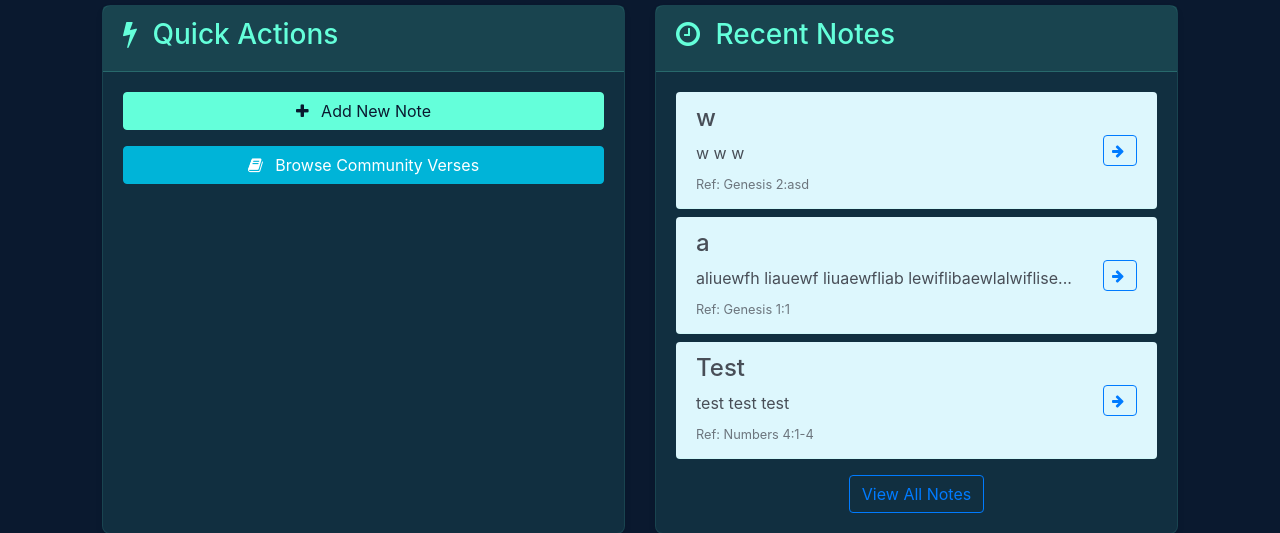
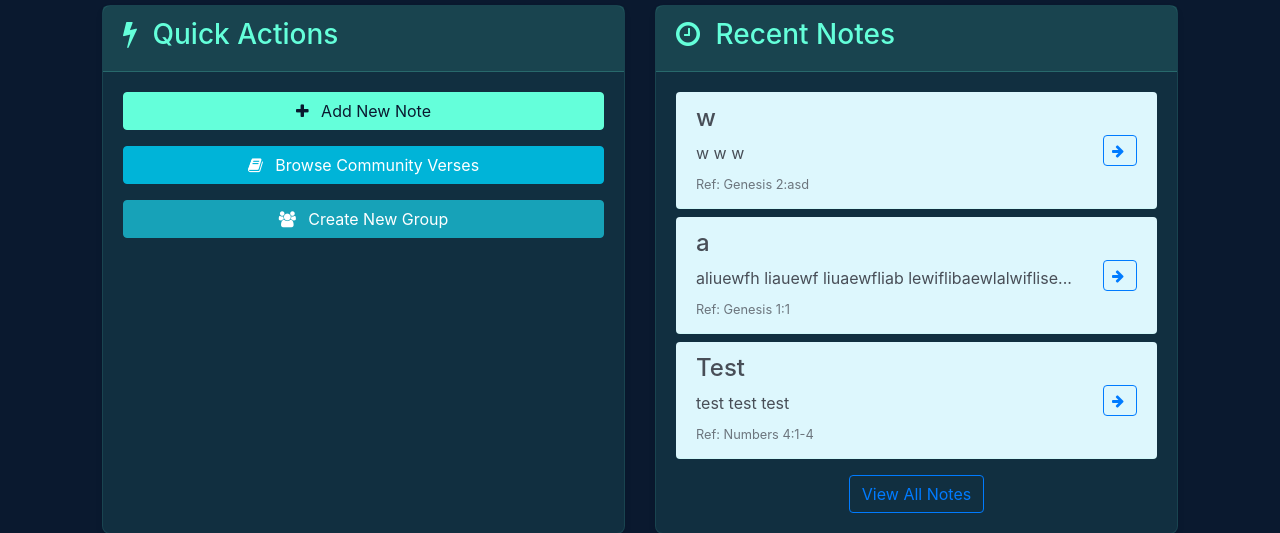
Before and after one commit to malapropist/flask_study, a Flask app: page /home in a window 1280 px wide. Shown: the part 200-733 px from the top of the page. Run offline with Flask 3, Linux system fonts and the light colour scheme; a user stored in the database is signed in; some libraries are stand-ins or nearby versions.

Commit message:
group creation button

```diff
--- a/website/__init__.py
+++ b/website/__init__.py
@@ -45,13 +45,15 @@ def create_app():
     def load_user(id):
         return User.query.get(int(id))
 
+
+
     scheduler.init_app(app)
     scheduler.add_job(id='reset_weekly_scores',
                      func=lambda: reset_weekly_scores(app),
                      trigger='cron',
                      day_of_week='sun',
                      hour=0,
-                     minute=0)  # Run at midnight on Sundays
+                     minute=0)  # Run every Sunday at midnight
     scheduler.start()
 
     return app
--- a/website/templates/home.html
+++ b/website/templates/home.html
@@ -22,7 +22,36 @@
                     <a href="/community" class="btn btn-primary mb-3">
                         <i class="fa fa-book"></i> Browse Community Verses
                     </a>
+                    <button type="button" class="btn btn-info mb-3" data-bs-toggle="modal"
+                        data-bs-target="#createGroupModal">
+                        <i class="fa fa-users"></i> Create New Group
+                    </button>
                 </div>
+            </div>
+        </div>
+    </div>
+
+    <!-- Create Group Modal -->
+    <div class="modal fade" id="createGroupModal" tabindex="-1" aria-labelledby="createGroupModalLabel"
+        aria-hidden="true">
+        <div class="modal-dialog">
+            <div class="modal-content">
+                <div class="modal-header">
+                    <h5 class="modal-title" id="createGroupModalLabel">Create New Group</h5>
+                    <button type="button" class="btn-close" data-bs-dismiss="modal" aria-label="Close"></button>
+                </div>
+                <form method="POST" action="{{ url_for('views.create_group') }}">
+                    <div class="modal-body">
+                        <div class="mb-3">
+                            <label for="group_name" class="form-label">Group Name</label>
+                            <input type="text" class="form-control" id="group_name" name="group_name" required>
+                        </div>
+                    </div>
+                    <div class="modal-footer">
+                        <button type="button" class="btn btn-secondary" data-bs-dismiss="modal">Cancel</button>
+                        <button type="submit" class="btn btn-primary">Create Group</button>
+                    </div>
+                </form>
             </div>
         </div>
     </div>
--- a/website/views.py
+++ b/website/views.py
@@ -1,9 +1,10 @@
 from flask import Blueprint, render_template, request, flash, jsonify, g, send_from_directory, redirect, url_for, session
 from flask_login import login_user, login_required, logout_user, current_user
-from .models import Note, User
+from .models import Note, User, Group
 from . import db
 from .verseus import Verse_Test
 import json
+import secrets
 
 views = Blueprint('views', __name__)
 
@@ -175,3 +176,22 @@ def all_notes():
                          user=current_user,
                          notes=notes,
                          search_query=search_query)
+
+@views.route('/create-group', methods=['POST'])
+@login_required
+def create_group():
+    group_name = request.form.get('group_name')
+
+    if not group_name:
+        flash('Please enter a group name', category='error')
+        return redirect(url_for('views.home'))
+
+    # Generate a random 6-digit passcode
+    passcode = ''.join(secrets.choice('0123456789') for _ in range(6))
+
+    new_group = Group(name=group_name, join_passcode=passcode)
+    db.session.add(new_group)
+    db.session.commit()
+
+    flash(f'Group "{group_name}" created successfully! Join code: {passcode}', category='success')
+    return redirect(url_for('views.home'))
```
